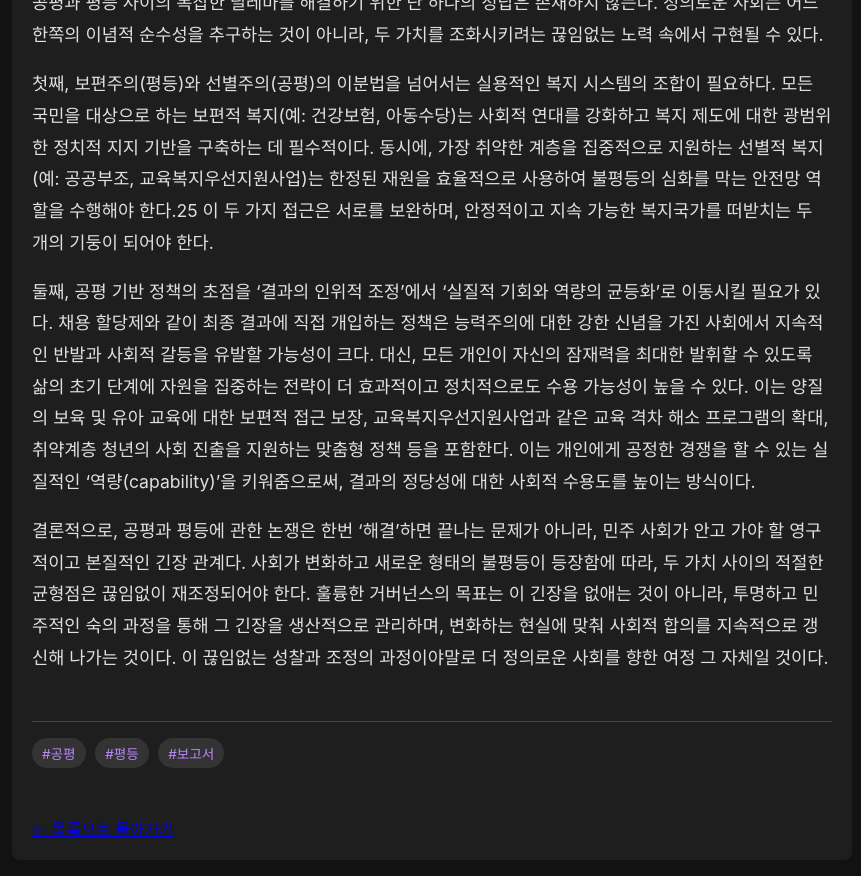
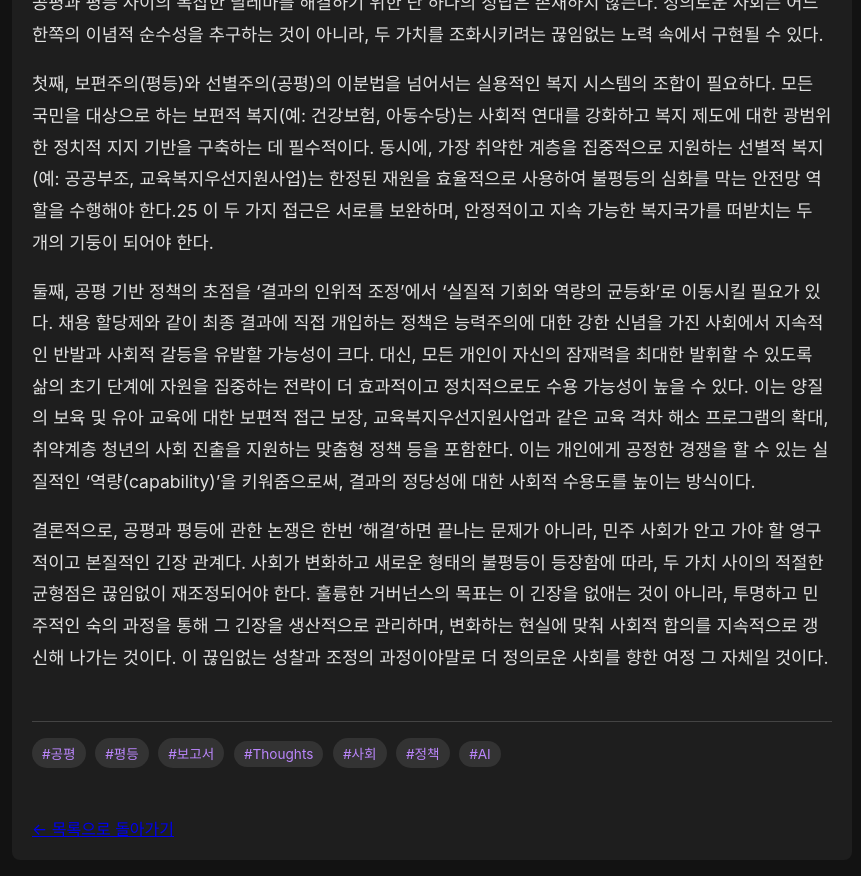
Before and after one commit to hojun313/hojun313.github.io, a Jekyll site: the page built from _posts/1. 새로운/블로그/2025-08-25-AI보고서-공평과 평등.md, in a window 1280 px wide and 900 px high, scrolled down 13521 px. Shown: the top 876 px of the window, without its empty margins (208-1069 px from the left). Built offline with Jekyll 4.4.1, drawn with Linux system fonts in a browser that asks for light colours; our own code applies the rules of GitHub Pages for plain Markdown files.

Commit message:
Update tags in game and AI blog posts
Expanded and refined the tags for two blog posts to improve categorization and searchability. Added relevant keywords related to game development, design, and AI policy topics.

```diff
--- a/_posts/1. 새로운/블로그/2025-08-25-AI보고서-공평과 평등.md
+++ b/_posts/1. 새로운/블로그/2025-08-25-AI보고서-공평과 평등.md
@@ -8,6 +8,10 @@ tags:
   - 공평
   - 평등
   - 보고서
+  - Thoughts
+  - 사회
+  - 정책
+  - AI
 summary: 공평과 평등의 가치
 ---
 
```
Also changed, not shown: _posts/1. 새로운/블로그/2025-06-25-나를 알아가는 질문들, 그리고 나의 게임 이야기.md (+1 -1 lines).
